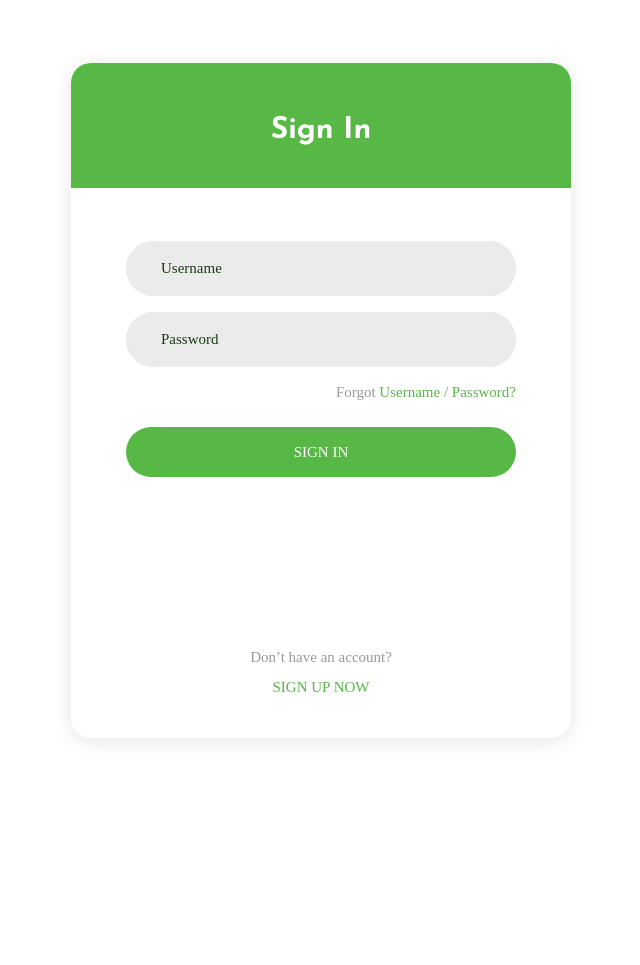
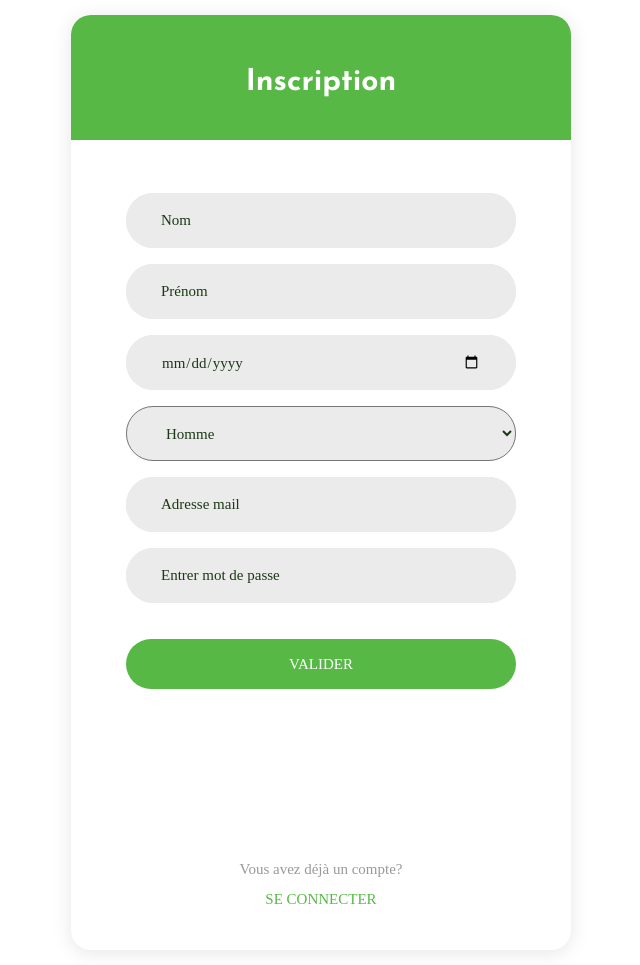
Before and after one commit to daveiss123/Consolidation, a PHP site: page / in a window 1280 px wide. Shown: the whole page, without its empty margins (319-959 px from the left). Before the commit the page ends 741 px from the top, so only its background shows below. Run offline with PHP 8.4, Linux system fonts and the light colour scheme; some web fonts are replaced.

Commit message:
inscription

```diff
--- a/index.html
+++ b/index.php
@@ -1,7 +1,7 @@
 <!DOCTYPE html>
 <html lang="en">
 <head>
-	<title>Login V8</title>
+	<title>S'inscrire</title>
 	<meta charset="UTF-8">
 	<meta name="viewport" content="width=device-width, initial-scale=1">
 <!--===============================================================================================-->
@@ -30,44 +30,68 @@
 	<div class="limiter">
 		<div class="container-login100">
 			<div class="wrap-login100">
-				<form class="login100-form validate-form p-l-55 p-r-55 p-t-178">
+
+				<form class="login100-form validate-form p-l-55 p-r-55 p-t-178" method="post" action="php/connexion/insertionenbdd.php">
 					<span class="login100-form-title">
-						Sign In
+						Inscription
 					</span>
 
-					<div class="wrap-input100 validate-input m-b-16" data-validate="Please enter username">
-						<input class="input100" type="text" name="username" placeholder="Username">
+					<div class="wrap-input100 validate-input m-b-16" data-validate="veuillez renseigner votre nom">
+						<input class="input100" type="text" name="nom" placeholder="Nom">
+						<span class="focus-input100"></span>
+					</div>
+
+					<div class="wrap-input100 validate-input m-b-16" data-validate="veuillez renseigner votre prénom">
+						<input class="input100" type="text" name="prenom" placeholder="Prénom">
+						<span class="focus-input100"></span>
+					</div>
+
+					<div class="wrap-input100 validate-input m-b-16" data-validate="veuillez renseigner votre date d'anniversaire">
+						<input class="input100" type="date" name="date_de_naissance" >
+						<span class="focus-input100"></span>
+					</div>
+
+					<div class="wrap-input100 validate-input m-b-16">
+						<select class="input100" name="sexe">
+						  <option value="0">Homme</option>
+						  <option value="1">Femme</option>
+						</select>
+						<span class="focus-input100"></span>
+					  </div>
+
+					  <div class="wrap-input100 validate-input m-b-16" data-validate="veuillez renseigner votre adresse mail">
+						<input class="input100" type="email" name="email" placeholder="Adresse mail">
 						<span class="focus-input100"></span>
 					</div>
 
 					<div class="wrap-input100 validate-input" data-validate = "Please enter password">
-						<input class="input100" type="password" name="pass" placeholder="Password">
+						<input class="input100" type="password" name="mot_de_passe" placeholder="Entrer mot de passe">
 						<span class="focus-input100"></span>
 					</div>
 
 					<div class="text-right p-t-13 p-b-23">
 						<span class="txt1">
-							Forgot
+
 						</span>
 
 						<a href="#" class="txt2">
-							Username / Password?
+
 						</a>
 					</div>
 
 					<div class="container-login100-form-btn">
-						<button class="login100-form-btn">
-							Sign in
+						<button class="login100-form-btn" type="submit">
+							Valider
 						</button>
 					</div>
 
 					<div class="flex-col-c p-t-170 p-b-40">
 						<span class="txt1 p-b-9">
-							Don’t have an account?
+							Vous avez déjà un compte?
 						</span>
 
 						<a href="#" class="txt3">
-							Sign up now
+							Se connecter
 						</a>
 					</div>
 				</form>
```
Also changed, not shown: php/connexion/cnx.php (+16 -0 lines), php/connexion/insertionenbdd.php (added, +25 -0 lines), php/pages/connexion.php (+97 -0 lines), 1 other file.
